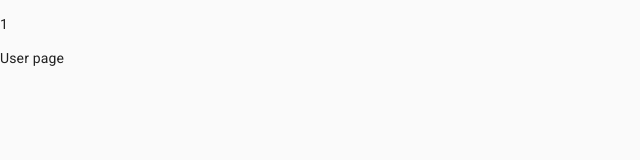
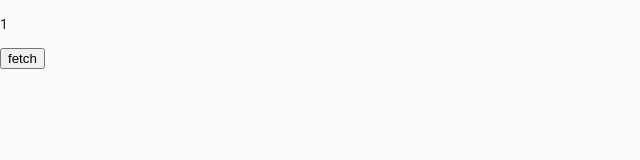
Before and after one commit to toninau/graphql_litwitter, a React (Create React App) app in the folder client/: page /u/1 in a window 1280 px wide. Shown: the top 160 px of the page, without its empty margins (0-640 px from the left). Built offline with nearby package versions, Linux system fonts and the light colour scheme.

Commit message:
Added message fetch

```diff
--- a/client/src/UserPage/index.tsx
+++ b/client/src/UserPage/index.tsx
@@ -1,13 +1,52 @@
-import React from 'react';
+import React, { useState } from 'react';
 import { useRouteMatch } from 'react-router-dom';
+import { useApolloClient } from '@apollo/client';
+
+import { USER_MESSAGES } from '../_queries/messageQueries';
+
+type Messages = {
+  id: number;
+  text: string;
+  user: {
+    username: string;
+  }
+};
+
+interface MessageData {
+  messages: {
+    hasMore: boolean;
+    messages: Messages[];
+  };
+  loading: boolean;
+}
 
 const UserPage: React.FC = () => {
-  const data = useRouteMatch<{ username: string }>('/u/:username');
+  const match = useRouteMatch<{ username: string }>('/u/:username');
+  const client = useApolloClient();
+  const [messages, setMessages] = useState<Messages[]>([]);
+
+  const fetchMessages = async () => {
+    try {
+      const { data } = await client.query<MessageData>({
+        query: USER_MESSAGES,
+        variables: {
+          username: match?.params.username
+        }
+      });
+      console.log(data);
+      setMessages(data.messages.messages);
+    } catch (error) {
+      console.log(error);
+    }
+  };
 
   return (
     <div>
-      <p>{data?.params.username}</p>
-      <p>User page</p>
+      <p>{match?.params.username}</p>
+      <button onClick={fetchMessages}>fetch</button>
+      {messages.map((message) => (
+        <p key={message.id}>{JSON.stringify(message)}</p>
+      ))}
     </div>
   );
 };
--- a/client/src/_queries/messageQueries.ts
+++ b/client/src/_queries/messageQueries.ts
@@ -12,3 +12,19 @@ export const SEND_MESSAGE = gql`
     }
   }
 `;
+
+export const USER_MESSAGES = gql`
+  query messages($username: String!, $offset: Int){
+    messages(username: $username, options: { offset: $offset }) {
+      messages {
+        createdAt
+        id
+        text
+        user {
+          username
+        }
+      }
+      hasMore
+    }
+  }
+`;
```
